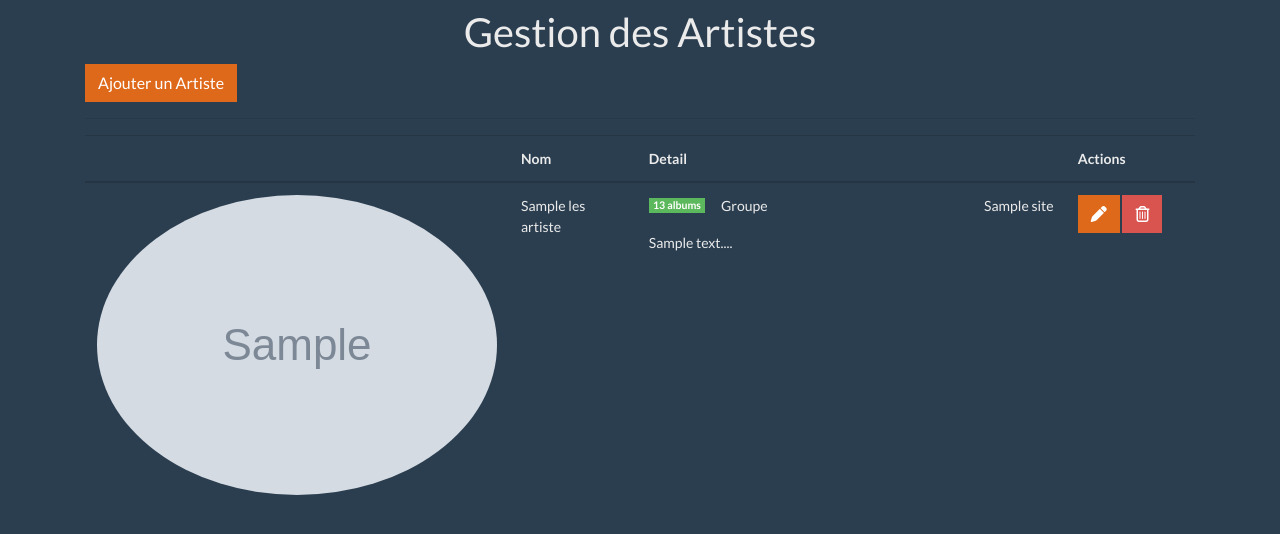
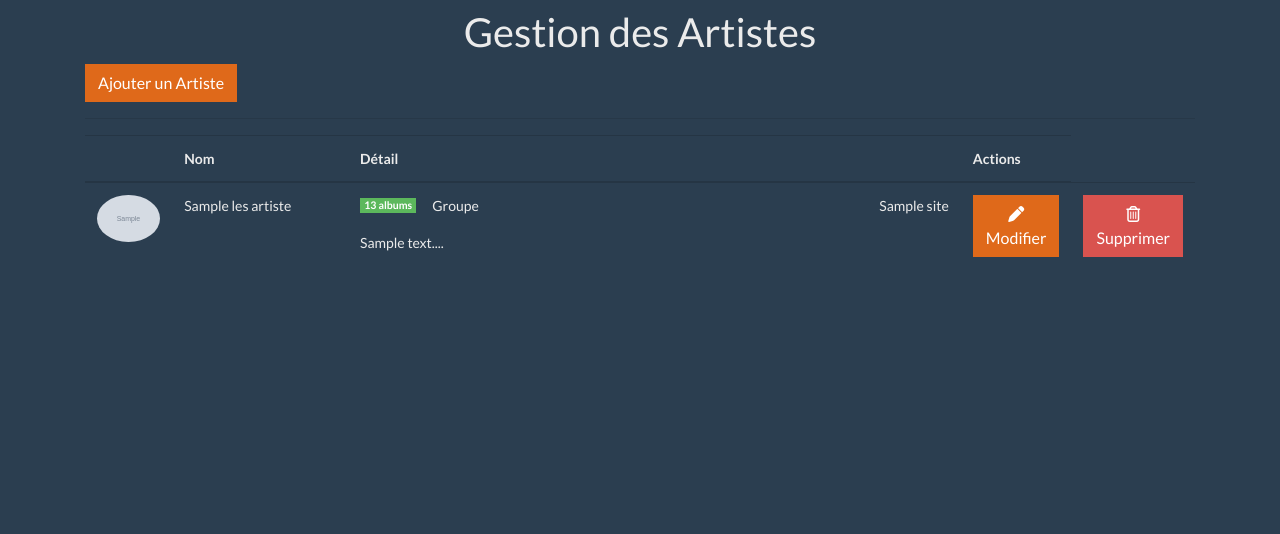
Before and after one commit to Fedi-EL-Manoubi/TP6-BiblioMusique, a Symfony app: template templates/admin/artiste/listeArtistes.html.twig in a window 1280 px wide. Shown: the part 48-582 px from the top of the page. Run offline with Twig, Linux system fonts and the light colour scheme; the template is opened without the code that fills it: most values are stand-ins (such as "Sample title", 1, 10 or a date in 2020); grey boxes marked "Sample" are stand-in pictures; some libraries are stand-ins or nearby versions.

Commit message:
vidéo19:ok gestion Supp

```diff
--- a/src/Repository/ArtisteRepository.php
+++ b/src/Repository/ArtisteRepository.php
@@ -48,7 +48,7 @@ class ArtisteRepository extends ServiceEntityRepository
    {
        return $this->createQueryBuilder('art')
             ->select('art','a')
-            ->innerJoin('art.albums','a')
+            ->leftJoin('art.albums','a')
             ->orderBy('a.nom', 'ASC')
             ->getQuery()
             ->getResult()
@@ -63,7 +63,7 @@ class ArtisteRepository extends ServiceEntityRepository
     {
         return $this->createQueryBuilder('art')
              ->select('art','a')
-             ->innerJoin('art.albums','a')
+             ->leftJoin('art.albums','a')
              ->orderBy('art.nom', 'ASC')
              ->getQuery()
         ;
--- a/templates/admin/artiste/listeArtistes.html.twig
+++ b/templates/admin/artiste/listeArtistes.html.twig
@@ -3,52 +3,73 @@
 {% block title %}GESTION ARTISTES !{% endblock %}
 
 {% block body %}
-<h1 class="pt-2 text-center">Gestion des Artistes </h1>
-<a href="{{path("admin_artiste_ajout")}}" class="btn btn-primary"> Ajouter un Artiste</a>
+<h1 class="pt-2 text-center">Gestion des Artistes</h1>
+<a href="{{ path("admin_artiste_ajout") }}" class="btn btn-primary">Ajouter un Artiste</a>
 
 <hr>
+
+<table class="table table-hover">
     <thead>
         <tr>
-    <table class="table table-hover">
             <th scope="col-1"></th>
             <th scope="col-2">Nom</th>
-      <th scope="col-7">Detail</th>
+            <th scope="col-7">Détail</th>
             <th scope="col-2">Actions</th>
         </tr>
     </thead>
     <tbody>
-
         {% for leArtiste in lesArtistes %}
-            {% set nbAlbums  = leArtiste.albums|length %}
+            {% set nbAlbums = leArtiste.albums|length %}
             <tr>
-            <td class="col-1"><img class="avatar mx-auto d-block " style="height:auto; width: 100px 100%; display: block;" src=" {{leArtiste.image}} " alt="Card image"></td>
-            <td class="col-2">{{leArtiste.nom}}</td>
+                <td class="col-1">
+                    <img class="avatar mx-auto d-block" style="max-width: 100%;" src="{{ leArtiste.image }}" alt="Card image">
+                </td>
+                <td class="col-2">{{ leArtiste.nom }}</td>
                 <td class="col-7">
-            <p class= "d-flex flex-row">
-                <span class="align-self-center badge badge-success"> {{nbAlbums}}{% if nbAlbums> 1 %}    albums {% else %} album {% endif %} </span>
-                <span class="align-self-center mx-3"> {% if leArtiste.type == 0 %}  Artiste solo {% else %} Groupe{% endif %} </span>
-                <span class="align-self-center ml-auto"> {{leArtiste.site}} </span>
+                    <p class="d-flex flex-row">
+                        <span class="align-self-center badge badge-success">
+                            {{ nbAlbums }} {{ nbAlbums > 1 ? 'albums' : 'album' }}
+                        </span>
+                        <span class="align-self-center mx-3">
+                            {% if leArtiste.type == 0 %}
+                                Artiste solo
+                            {% else %}
+                                Groupe
+                            {% endif %}
+                        </span>
+                        <span class="align-self-center ml-auto">{{ leArtiste.site }}</span>
                     </p>
                     <p>
-            {{leArtiste.description|slice(0,100)|raw}}...
+                        {{ leArtiste.description|slice(0, 100)|raw }}...
                     </p>
                 </td>
-            <td class="col-2">
-                <a href="{{path('admin_artiste_modif', {'id': leArtiste.id})}}" class="btn btn-primary" ><i class="fas fa-pen"></i> </a>
-            <button type="button" class="btn btn-danger" data-toggle="modalSimple" data-target="#exampleModal"><i class="far fa-trash-alt"></i>
+<td>
+    <a href="{{ path('admin_artiste_modif', {'id': leArtiste.id}) }}" class="btn btn-primary">
+        <i class="fas fa-pen"></i> Modifier
+    </a>
+</td>
+<td>
+    <a class="btn btn-danger"
+       data-toggle="modal"
+       data-target="#modalSimple"
+       data-titre="Suppression d'un artiste"
+       data-message="Êtes-vous sûr de vouloir supprimer l'artiste : {{ leArtiste.nom }}"
+       data-libelleBouton="Supprimer l'artiste"
+       data-lien="{{ path('admin_artiste_suppression', {'id': leArtiste.id}) }}"
+       ><i class="far fa-trash-alt"></i> Supprimer </a>
+</td>
 
-            </button>
-            </td>
+
             </tr>
         {% endfor %}
     </tbody>
 </table>
 
-
 <div class="d-flex justify-content-center">
     {{ knp_pagination_render(lesArtistes) }}
 </div>
+{% endblock %}
 
-
-</div>
+{% block javascript %}
+{% include "include/_modale.html.twig" %}
 {% endblock %}
--- a/templates/artiste/listeArtistes.html.twig
+++ b/templates/artiste/listeArtistes.html.twig
@@ -16,7 +16,7 @@
                 <a href="" class="badge badge-success"> {{nbAlbums}}  {% if nbAlbums> 1 %}    albums {% else %} album {% endif %}</a>
                </h5>
             </div>
-            <img class="avatar mx-auto d-block " style="height:auto; width: 200px 100%; display: block;" src=" {{leArtiste.image}} " alt="Card image">
+            <img class="avatar mx-auto d-block " style="height:auto; width: 100px 100%; display: block;" src=" {{leArtiste.image}} " alt="Card image">
 
 
         <div class="card-body">
--- a/templates/base.html.twig
+++ b/templates/base.html.twig
@@ -53,7 +53,7 @@
         {% block body %}{% endblock %}
         </div>
         <script src="https://cdn.jsdelivr.net/npm/jquery@3.5.1/dist/jquery.slim.min.js" integrity="sha384-DfXdz2htPH0lsSSs5nCTpuj/zy4C+OGpamoFVy38MVBnE+IbbVYUew+OrCXaRkfj" crossorigin="anonymous"></script>
-<script src="https://cdn.jsdelivr.net/npm/bootstrap@4.6.2/dist/js/bootstrap.bundle.min.js" integrity="sha384-Fy6S3B9q64WdZWQUiU+q4/2Lc9npb8tCaSX9FK7E8HnRr0Jz8D6OP9dO5Vg3Q9ct" crossorigin="anonymous"></script>
+        <script src="https://cdn.jsdelivr.net/npm/bootstrap@4.6.2/dist/js/bootstrap.bundle.min.js" integrity="sha384-Fy6S3B9q64WdZWQUiU+q4/2Lc9npb8tCaSX9FK7E8HnRr0Jz8D6OP9dO5Vg3Q9ct" crossorigin="anonymous"></script>
 {# <script src="https://cdn.jsdelivr.net/npm/jquery@3.5.1/dist/jquery.slim.min.js" integrity="sha384-DfXdz2htPH0lsSSs5nCTpuj/zy4C+OGpamoFVy38MVBnE+IbbVYUew+OrCXaRkfj" crossorigin="anonymous"></script>
 <script src="https://cdn.jsdelivr.net/npm/popper.js@1.16.1/dist/umd/popper.min.js" integrity="sha384-9/reFTGAW83EW2RDu2S0VKaIzap3H66lZH81PoYlFhbGU+6BZp6G7niu735Sk7lN" crossorigin="anonymous"></script>
 <script src="https://cdn.jsdelivr.net/npm/bootstrap@4.6.2/dist/js/bootstrap.min.js" integrity="sha384-+sLIOodYLS7CIrQpBjl+C7nPvqq+FbNUBDunl/OZv93DB7Ln/533i8e/mZXLi/P+" crossorigin="anonymous"></script> #}
--- a/templates/include/_modale.html.twig
+++ b/templates/include/_modale.html.twig
@@ -1,19 +1,33 @@
-<div class="modalSimple">
+<div id="modalSimple" class="modal">
   <div class="modal-dialog" role="document">
     <div class="modal-content">
       <div class="modal-header">
-        <h5 class="modal-title">Modal title</h5>
+        <h5 class="modal-title"></h5>
         <button type="button" class="close" data-dismiss="modal" aria-label="Close">
           <span aria-hidden="true">&times;</span>
         </button>
       </div>
-      <div class="modal-body">
-        <p>Modal body text goes here.</p>
-      </div>
+      <div class="modal-body"></div>
       <div class="modal-footer">
-        <button type="button" class="btn btn-primary">Save changes</button>
+        <a id="btn-action" href="" class="btn btn-primary">Supprimé</a>
         <button type="button" class="btn btn-secondary" data-dismiss="modal">Close</button>
       </div>
+
     </div>
   </div>
 </div>
+
+<script src="https://code.jquery.com/jquery-3.6.0.min.js"></script>
+<script>
+  $("a[data-lien]").click(function() {
+    let lien = $(this).data("lien");
+    let titre = $(this).data("titre");
+    let message = $(this).data("message");
+    let libelleBouton = $(this).data("libelleBouton");
+
+    $("#btn-action").attr("href", lien);
+    $(".modal-title").text(titre);
+    $(".modal-body").text(message);
+    $("#btn-action").text(libelleBouton);
+  });
+</script>
```
Also changed, not shown: src/Controller/Admin/ArtisteController.php (+19 -0 lines). Lines whose indentation alone changed are shown as unchanged.
